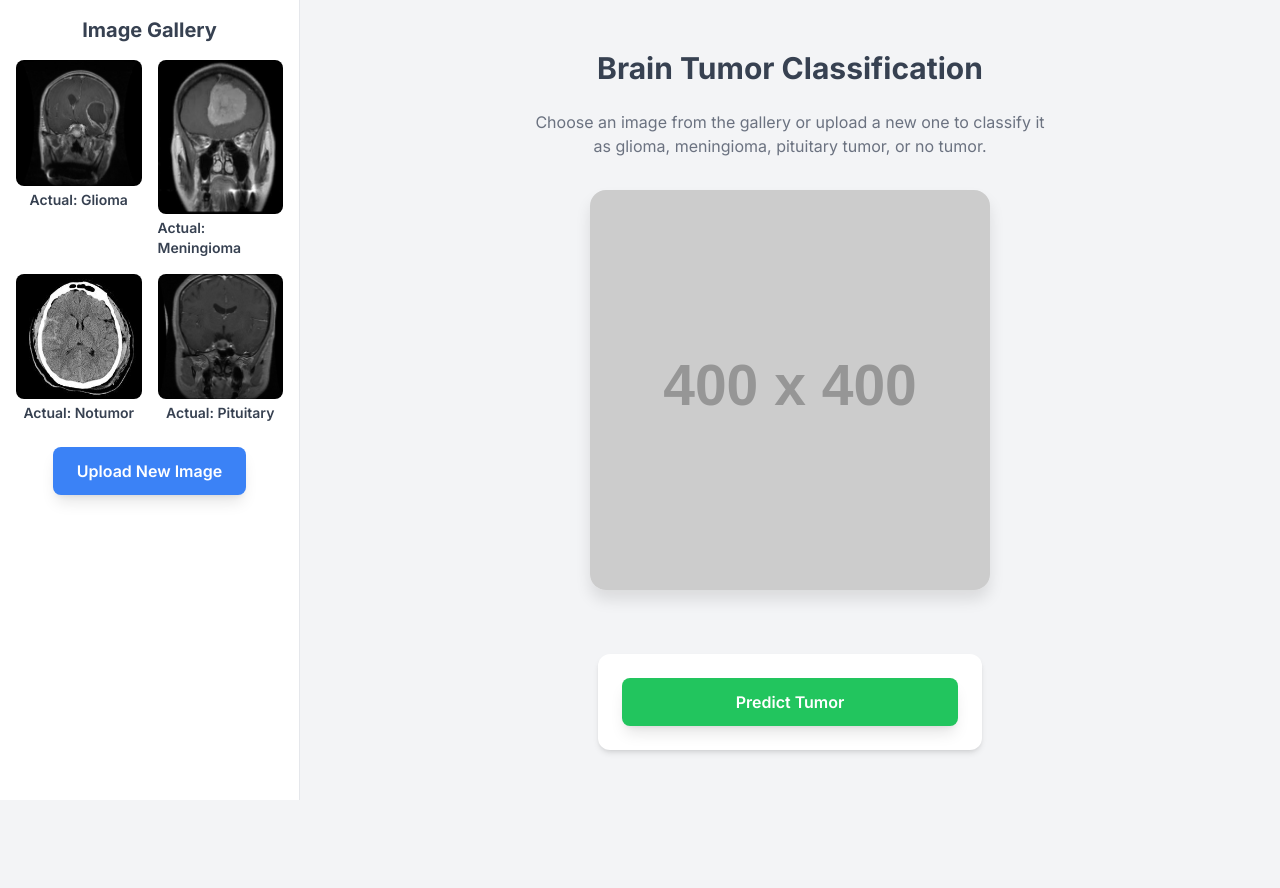
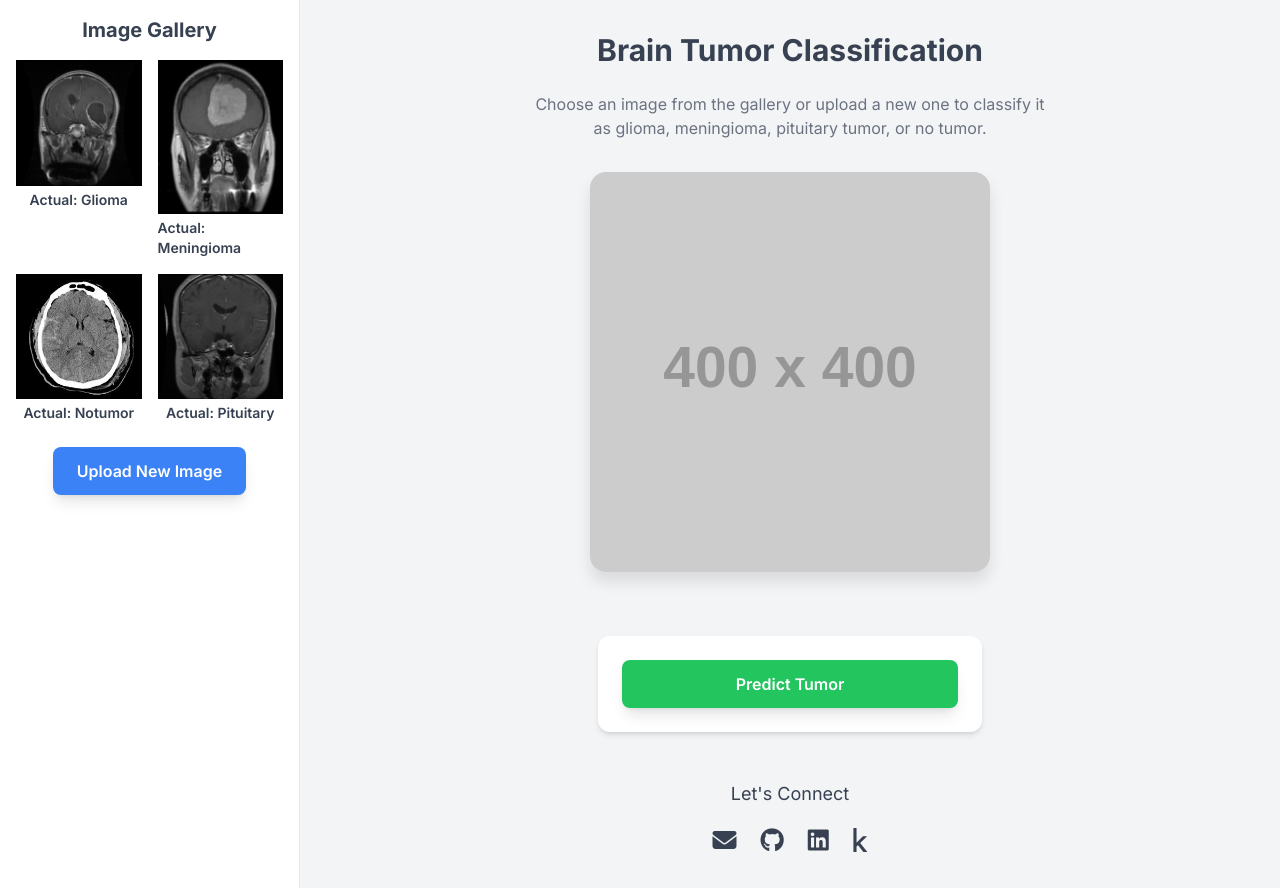
Before and after one commit to Jeet-047/brain-tumor-detection, a Flask app: page / in a window 1280 px wide. Before the commit the page ends 800 px from the top, so only its background shows below. Run offline with Flask 3, Linux system fonts and the light colour scheme; grey boxes labelled with a size stand in for pictures from a placeholder-image service; parts of the project's set-up code (start-up, migrations or seed data) failed here and were passed over; some libraries are stand-ins or nearby versions.

Commit message:
add logo and contact section

```diff
--- a/templates/index.html
+++ b/templates/index.html
@@ -1,10 +1,13 @@
 <!DOCTYPE html>
-<html lang="en">
+<html lang="en" style="scroll-behavior: smooth;">
 <head>
     <meta charset="UTF-8">
     <meta name="viewport" content="width=device-width, initial-scale=1.0">
-    <title>Brain Tumor Detection</title>
+    <title>Brain Tumor Detection by Jeet Majumder</title>
+    <link rel="icon" href="/static/images/favicon.png" type="image/png">
     <script src="https://cdn.tailwindcss.com"></script>
+    <!-- Font Awesome for social icons -->
+    <link rel="stylesheet" href="https://cdnjs.cloudflare.com/ajax/libs/font-awesome/6.4.0/css/all.min.css">
     <style>
         @import url('https://fonts.googleapis.com/css2?family=Inter:wght@400;600;700&display=swap');
         body {
@@ -66,6 +69,19 @@
                 padding: 2rem;
             }
         }
+        .contact-section {
+            display: flex;
+            flex-direction: column;
+            align-items: center;
+            justify-content: center;
+        }
+        .social-link {
+            transition: color 0.3s;
+        }
+        .social-link:hover {
+            /* Tailwind blue-600 */
+            color: #2563eb;;
+        }
         .main-image {
             max-width: 100%;
             height: auto;
@@ -99,7 +115,7 @@
                         <div class="gallery-item">
                             <img src="{{ url_for('static', filename='images/' + src.split('/')[-1]) }}"
                                  alt="Default image"
-                                 class="gallery-image rounded-lg"
+                               ="gallery-image rounded-lg"
                                  data-src="{{ url_for('static', filename='images/' + src.split('/')[-1]) }}">
                             <p class="mt-1 text-sm font-semibold capitalize">
                                 Actual: {{ src.split('/')[-1].split('.')[0].replace('default_', '') | replace('_', ' ') }}
@@ -151,6 +167,25 @@
                     Predict Tumor
                 </button>
             </form>
+
+            <!-- Social Links Section -->
+            <div class="contact-section mt-12 w-full max-w-sm">
+                <p class="text-gray-700 text-lg font-light mb-4">Let's Connect</p>
+                <div class="flex justify-center space-x-6 text-gray-700">
+                    <a href="mailto:jeet0912majumder@gmail.com" class="social-link" aria-label="Email">
+                        <i class="fas fa-envelope text-2xl"></i>
+                    </a>
+                    <a href="https://github.com/Jeet-047" class="social-link" aria-label="GitHub">
+                        <i class="fab fa-github text-2xl"></i>
+                    </a>
+                    <a href="https://www.linkedin.com/in/jeet0912majumder/" class="social-link" aria-label="LinkedIn">
+                        <i class="fab fa-linkedin text-2xl"></i>
+                    </a>
+                    <a href="https://www.kaggle.com/jeet047" class="social-link" aria-label="Kaggle">
+                        <i class="fab fa-kaggle text-2xl"></i>
+                    </a>
+                </div>
+            </div>
         </div>
     </div>
 
```
Also changed, not shown: static/images/favicon.png (added).
